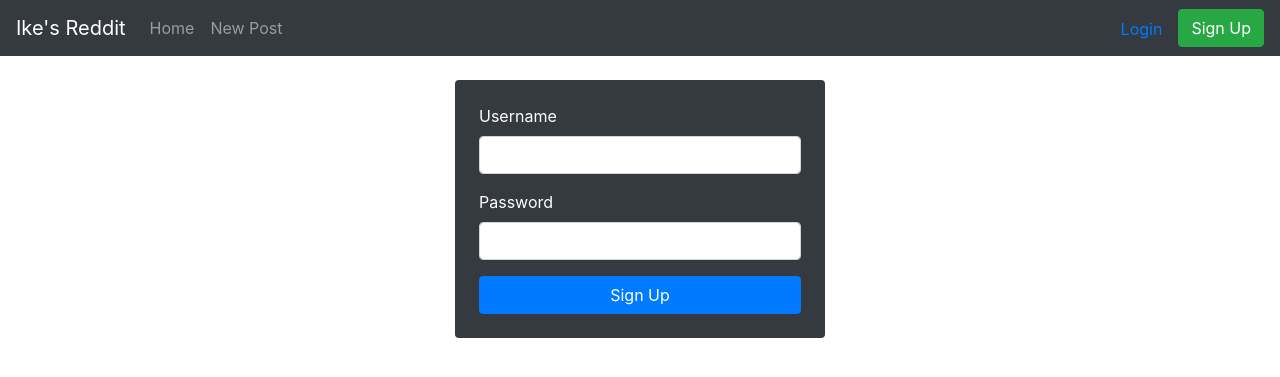
After one commit to ikejs/reddit-clone, a Node server app: page /sign-up in a window 1280 px wide. The commit adds this page. Shown: the top 377 px of the page. Run offline with Node 20, Linux system fonts and the light colour scheme; some libraries are stand-ins or nearby versions.

Commit message:
add sign-up

```diff
--- /dev/null
+++ b/controllers/auth.js
@@ -0,0 +1,22 @@
+const User = require('../models/User');
+const jwt = require('jsonwebtoken');
+
+exports.getSignUp = (req, res) => {
+  res.render('sign-up');
+}
+
+exports.postSignUp = (req, res) => {
+  // Create User and JWT
+  const user = new User(req.body);
+
+  user
+    .save()
+    .then(user => {
+      var token = jwt.sign({ _id: user._id }, process.env.SECRET, { expiresIn: "60 days" });
+      res.redirect("/");
+    })
+    .catch(err => {
+      console.log(err.message);
+      return res.status(400).send({ err: err });
+    });
+}
--- a/package.json
+++ b/package.json
@@ -18,11 +18,14 @@
   "homepage": "https://github.com/ikejs/reddit-clone#readme",
   "dependencies": {
     "assert": "^2.0.0",
+    "bcryptjs": "^2.4.3",
     "body-parser": "^1.19.0",
+    "cookie-parser": "^1.4.5",
     "dotenv": "^8.2.0",
     "express": "^4.17.1",
     "express-handlebars": "^4.0.3",
     "express-validator": "^5.3.1",
+    "jsonwebtoken": "^8.5.1",
     "mongoose": "^5.9.7"
   },
   "devDependencies": {
--- a/server.js
+++ b/server.js
@@ -3,6 +3,9 @@ const dotenv = require('dotenv');
 const exphbs  = require('express-handlebars');
 const bodyParser = require('body-parser');
 const expressValidator = require('express-validator');
+const cookieParser = require('cookie-parser');
+const jwt = require('jsonwebtoken');
+
 
 // configs and middleware
 require('./data/reddit-db'); // set db
@@ -10,6 +13,7 @@ const app = express();
 dotenv.config({ path: '.env' });
 app.engine('handlebars', exphbs());
 app.set('view engine', 'handlebars');
+app.use(cookieParser());
 app.use(bodyParser.json());
 app.use(bodyParser.urlencoded({ extended: false }));
 app.use(expressValidator());
@@ -20,12 +24,15 @@ app.set('view engine', 'handlebars');
 
 // require controllers
 const homeController = require('./controllers/home')
+const authController = require('./controllers/auth')
 const postController = require('./controllers/posts');
 const commentController = require('./controllers/comments');
 
 
 // define routes
 app.get('/', homeController.getHome);
+app.get('/sign-up', authController.getSignUp);
+app.post('/sign-up', authController.postSignUp);
 app.get('/posts/new', postController.getNewPostForm); // add isAuthenticated rule
 app.post('/posts/new', postController.postNewPost); // add isAuthenticated rule
 app.get("/posts/:id", postController.getPost);
--- a/views/layouts/main.handlebars
+++ b/views/layouts/main.handlebars
@@ -22,10 +22,18 @@
             <a class="nav-link" href="/posts/new">New Post</a>
           </li>
         </ul>
-        <form class="form-inline my-2 my-lg-0">
+        <ul class="nav navbar-nav navbar-right">
+          {{#if user}}
+            <li class="nav-item"><a href="/logout">Logout</a></li>
+          {{else}}
+            <li class="nav-item mr-3 mt-2"><a href="/login">Login</a></li>
+            <li class="nav-item"><a class="btn btn-success" href="/sign-up">Sign Up</a></li>
+          {{/if}}
+        </ul>
+        {{!-- <form class="form-inline my-2 my-lg-0">
           <input class="form-control mr-sm-2" type="search" placeholder="Search" aria-label="Search">
           <button class="btn btn-outline-success my-2 my-sm-0" type="submit">Search</button>
-        </form>
+        </form> --}}
       </div>
     </nav>
     <div class="container">
--- /dev/null
+++ b/views/sign-up.handlebars
@@ -0,0 +1,13 @@
+<div class="col-md-4 offset-md-4 mt-4 container bg-dark text-white p-4 thumbnail rounded">
+  <form action="/sign-up" method="POST">
+    <div class="form-group">
+      <label for="username">Username</label>
+      <input type="text" class="form-control" id="username" name="username">
+    </div>
+    <div class="form-group">
+      <label for="password">Password</label>
+      <input type="password" class="form-control" id="password" name="password">
+    </div>
+    <button type="submit" class="btn btn-primary btn-block">Sign Up</button>
+  </form>
+</div>
```
Also changed, not shown: models/User.js (added, +41 -0 lines), 1 other file.
